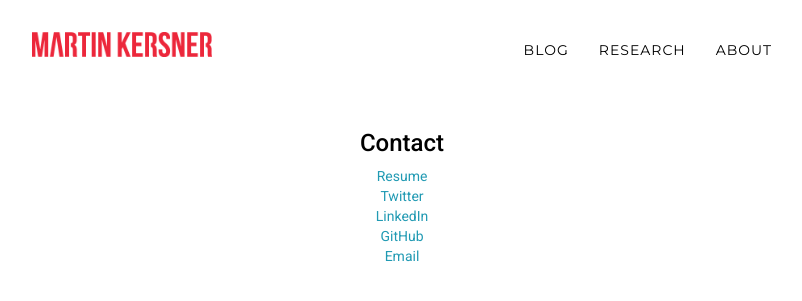
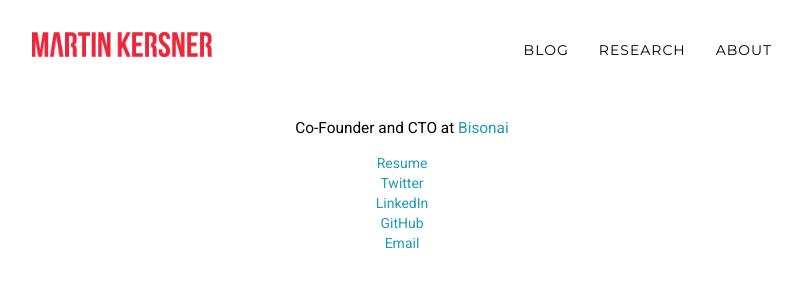
Before and after one commit to martinkersner/martinkersner.github.io, a Jekyll site: the page built from about.html, in a window 1280 px wide. Shown: the top 301 px of the page, without its empty margins (238-1040 px from the left). Built offline with Jekyll 4.4.1, drawn with Linux system fonts in a browser that asks for light colours.

Commit message:
feat: Update contact page

```diff
--- a/about.html
+++ b/about.html
@@ -4,16 +4,11 @@ layout: about
 
 <div id="about">
 <br/>
-<!--
 <p>
-  CTO & Co-Founder of <a href="https://bisonai.com" target="_blank">Bisonai</a>
-  <br/>
-  #Seoul #Web3 #Blockchain #Linux #Emacs
+  Co-Founder and CTO at <a href="https://bisonai.com" target="_blank">Bisonai</a>
 </p>
--->
 
 
-<h3 style="margin-bottom: 10px; margin-top: 15px;">Contact</h3>
 <a href="../resume.pdf" target="_blank">Resume</a>
 <br/>
 <a href="https://twitter.com/martinkersner" target="_blank">Twitter</a>
```
